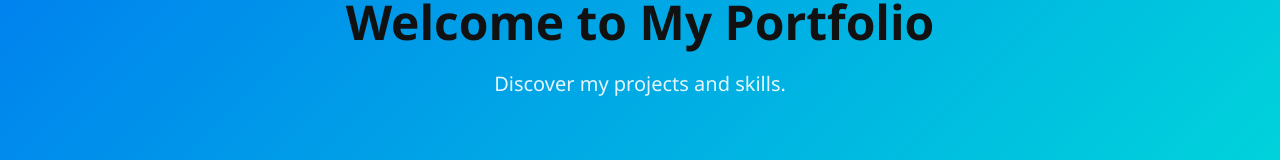
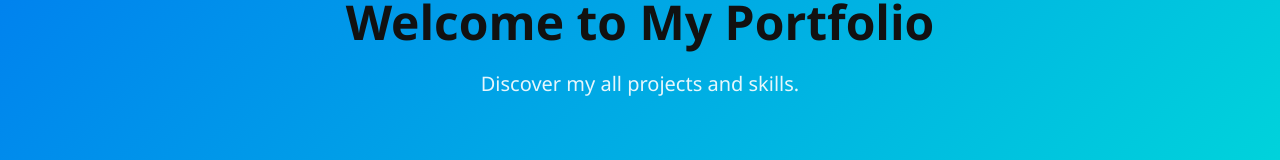
Before and after one commit to Sachithprabhashana/Portfolio-web, a React (Vite) app in the folder my-portfolio/: page / in a window 1280 px wide. Shown: the part 333-493 px from the top of the page. Built offline with nearby package versions, Linux system fonts and the light colour scheme.

Commit message:
update hero section

```diff
--- a/my-portfolio/src/sections/Hero.jsx
+++ b/my-portfolio/src/sections/Hero.jsx
@@ -2,7 +2,7 @@ const Hero = () => {
   return (
     <section className="hero">
       <h2>Welcome to My Portfolio</h2>
-      <p>Discover my projects and skills.</p>
+      <p>Discover my all projects and skills.</p>
     </section>
   );
 };
```
